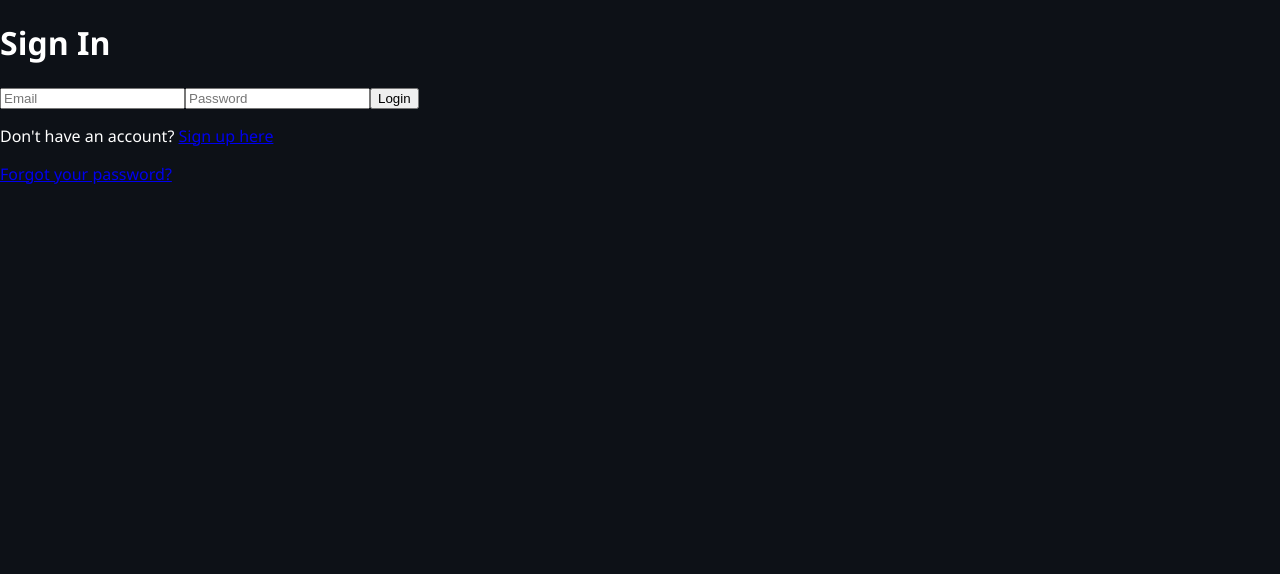
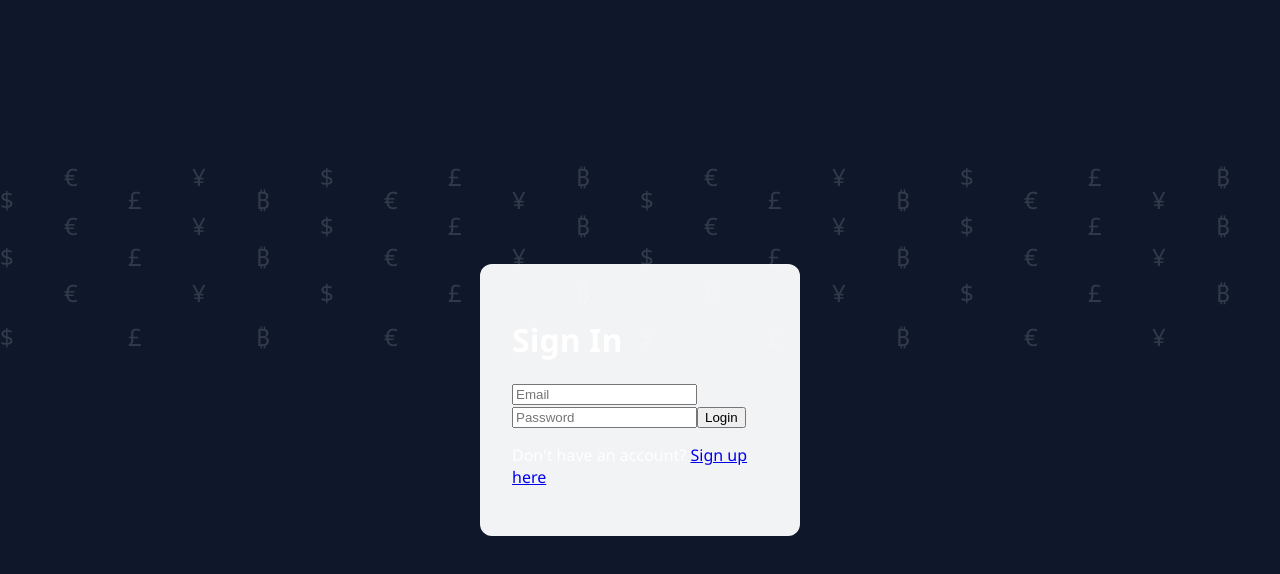
Before and after one commit to ozgulbaytekin/personal_finance_deploy, a Vue app: page / in a window 1280 px wide. Shown: the top 574 px of the page. Built offline with nearby package versions, Linux system fonts and the light colour scheme; no server answers.

Commit message:
Fix background-wide continuous falling symbols animation

```diff
--- a/src/components/Login.vue
+++ b/src/components/Login.vue
@@ -2,15 +2,9 @@
 import { useRouter } from 'vue-router'
 import { ref } from 'vue'
 
-
-
 const router = useRouter()
 const API_BASE_URL = import.meta.env.VITE_API_URL
-console.log("API_BASE_URL =", API_BASE_URL)
 
-
-
-// durum değişkenleri
 const registerActive = ref(false)
 const emptyFields = ref(false)
 
@@ -20,7 +14,6 @@ const passwordLogin = ref('')
 const emailReg = ref('')
 const passwordReg = ref('')
 const confirmReg = ref('')
-
 
 async function doRegister(e) {
   e.preventDefault()
@@ -33,7 +26,6 @@ async function doRegister(e) {
     return
   }
 
-  try {
   const res = await fetch(`${API_BASE_URL}/api/register`, {
     method: 'POST',
     headers: { 'Content-Type': 'application/json' },
@@ -47,12 +39,7 @@ async function doRegister(e) {
   } else {
     alert(data.error)
   }
-  } catch (err) {
-    console.error(err)
-    alert('Sunucuya bağlanılamadı')
 }
-}
-
 
 async function doLogin(e) {
   e.preventDefault()
@@ -61,7 +48,6 @@ async function doLogin(e) {
     return
   }
 
-  try {
   const res = await fetch(`${API_BASE_URL}/api/login`, {
     method: 'POST',
     headers: { 'Content-Type': 'application/json' },
@@ -69,32 +55,14 @@ async function doLogin(e) {
   })
 
   const data = await res.json()
-    if (res.ok) {
-  localStorage.setItem("userId", data.user.id);
-    }
-
 
   if (!res.ok) {
     alert(data.error || 'Giriş başarısız')
     return
   }
 
-    alert(data.message || 'Giriş başarılı')
-
-    // önce router push
+  localStorage.setItem('userId', data.user.id)
   router.push('/dashboard')
-
-    // eğer router çalışmazsa kesin fallback
-    setTimeout(() => {
-      if (window.location.pathname === '/' || window.location.pathname === '/login') {
-        window.location.href = '/dashboard'
-      }
-    }, 300)
-
-  } catch (err) {
-    console.error(err)
-    alert('Sunucuya bağlanılamadı')
-  }
 }
 </script>
 
@@ -103,57 +71,102 @@ async function doLogin(e) {
     <div class="background"></div>
 
     <div class="form-container">
-
-      <div v-if="!registerActive" class="card login" :class="{ error: emptyFields }">
+      <div v-if="!registerActive" class="card">
         <h1>Sign In</h1>
         <form @submit="doLogin">
-          <input v-model="emailLogin" type="email" placeholder="Email" required />
-          <input v-model="passwordLogin" type="password" placeholder="Password" required />
+          <input v-model="emailLogin" type="email" placeholder="Email" />
+          <input v-model="passwordLogin" type="password" placeholder="Password" />
           <input type="submit" value="Login" class="btn" />
           <p>
             Don't have an account?
-            <a href="#" @click.prevent="registerActive = true; emptyFields = false">Sign up here</a>
+            <a href="#" @click.prevent="registerActive = true">Sign up here</a>
           </p>
-          <p><a href="#">Forgot your password?</a></p>
         </form>
       </div>
 
-
-      <div v-else class="card register" :class="{ error: emptyFields }">
+      <div v-else class="card">
         <h1>Sign Up</h1>
         <form @submit="doRegister">
-          <input v-model="emailReg" type="email" placeholder="Email" required />
-          <input v-model="passwordReg" type="password" placeholder="Password" required />
-          <input v-model="confirmReg" type="password" placeholder="Confirm Password" required />
+          <input v-model="emailReg" type="email" placeholder="Email" />
+          <input v-model="passwordReg" type="password" placeholder="Password" />
+          <input v-model="confirmReg" type="password" placeholder="Confirm Password" />
           <input type="submit" value="Register" class="btn" />
           <p>
             Already have an account?
-            <a href="#" @click.prevent="registerActive = false; emptyFields = false">Sign in here</a>
+            <a href="#" @click.prevent="registerActive = false">Sign in here</a>
           </p>
         </form>
       </div>
     </div>
 
+    <!-- Semboller -->
     <div class="floating-symbols">
-      <span style="--i:1;">$</span>
-      <span style="--i:2;">€</span>
-      <span style="--i:3;">£</span>
-      <span style="--i:4;">¥</span>
-      <span style="--i:5;">₿</span>
-      <span style="--i:6;">$</span>
-      <span style="--i:7;">€</span>
-      <span style="--i:8;">£</span>
-      <span style="--i:9;">¥</span>
-      <span style="--i:10;">₿</span>
-      <span style="--i:11;">$</span>
-      <span style="--i:12;">€</span>
-      <span style="--i:13;">£</span>
-      <span style="--i:14;">¥</span>
-      <span style="--i:15;">₿</span>
-      <span style="--i:16;">$</span>
-      <span style="--i:17;">€</span>
-      <span style="--i:18;">£</span>
-      <span style="--i:19;">¥</span>
+  <span
+    v-for="n in 60"
+    :key="n"
+    :style="`
+      --x: ${(n % 20) * 5}vw;
+      --delay: ${-n * 0.4}s;
+      --speed: ${10 + (n % 6)}s;
+    `"
+  >
+    {{ ['$', '€', '£', '¥', '₿'][n % 5] }}
+  </span>
 </div>
+
+
   </div>
 </template>
+
+<style scoped>
+.login-page {
+  position: relative;
+  height: 100vh;
+  overflow: hidden;
+  background: #0f172a;
+}
+
+/* FORM */
+.form-container {
+  position: relative;
+  z-index: 2;
+  display: flex;
+  justify-content: center;
+  align-items: center;
+  height: 100%;
+}
+
+.card {
+  background: rgba(255,255,255,0.95);
+  padding: 2rem;
+  border-radius: 12px;
+  width: 320px;
+}
+
+/* SEMBOLLER */
+.floating-symbols {
+  position: absolute;
+  inset: 0;
+  overflow: hidden;
+  z-index: 1;
+}
+
+.floating-symbols span {
+  position: absolute;
+  top: -10%;
+  left: var(--x);
+  font-size: 24px;
+  color: rgba(255,255,255,0.15);
+  animation: fall linear infinite;
+  animation-duration: var(--speed);
+}
+
+@keyframes fall {
+  from {
+    transform: translateY(-10vh);
+  }
+  to {
+    transform: translateY(110vh);
+  }
+}
+</style>
```
Lines whose indentation alone changed are shown as unchanged.
